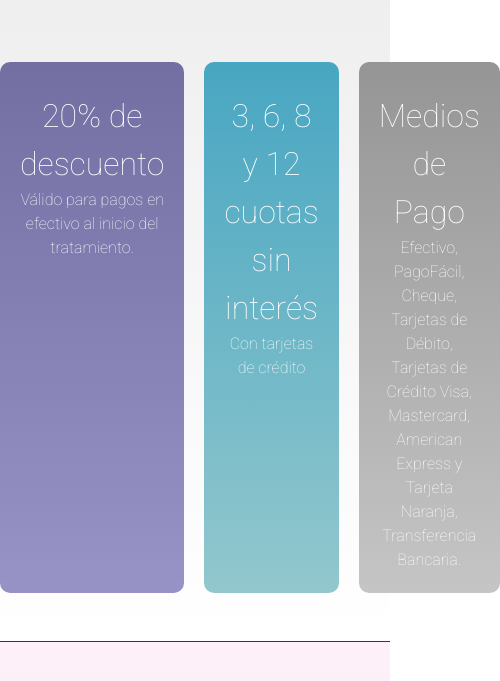
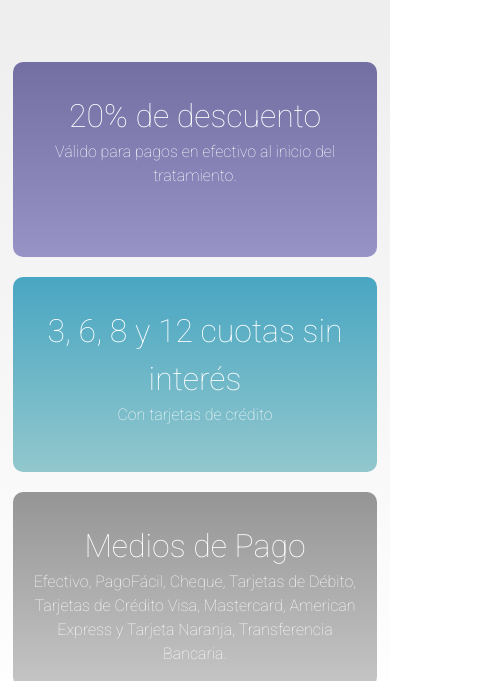
Before and after one commit to jorjonico/dym_odontologos, a website: page index.html in a window 390 px wide. Shown: the part 999-1680 px from the top of the page, 500 px wide, since content can reach past the window. Drawn offline with Linux system fonts and the light colour scheme.

Commit message:
Medias para beneficios

```diff
--- a/sass/_secciones.scss
+++ b/sass/_secciones.scss
@@ -222,6 +222,20 @@
         "tres cinco cinco";
     }
 }
+@media (max-width: 768px){
+    .fondo-color{
+        .beneficios{
+            padding-left: 13px;
+            padding-right: 13px;
+            grid-template-areas:
+            "pri"
+            "seg"
+            "ter";
+            grid-auto-columns: 1fr;
+            grid-template-rows: repeat(3, 1fr);
+        }
+    }
+}
 @media (max-width: 562px){
     .titulo_banner{
         text-align: center;
```
Also changed, not shown: css/estilo.min.css.
